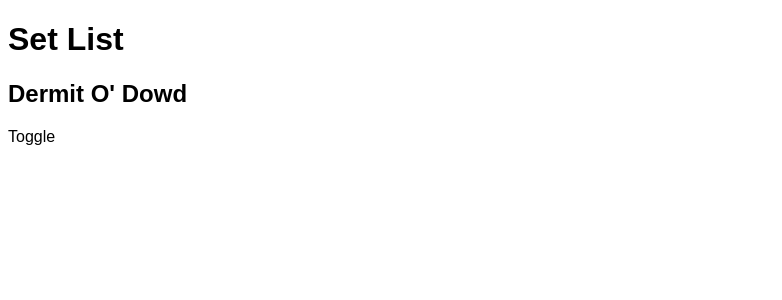
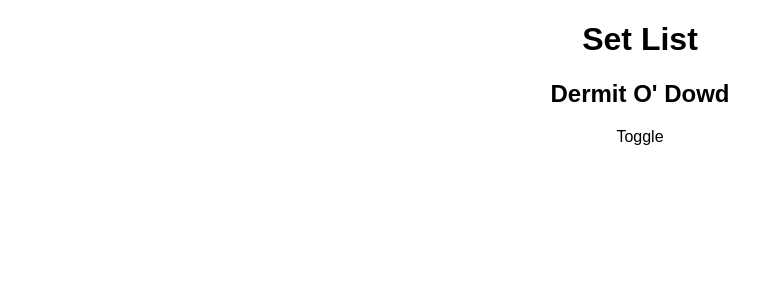
Before and after one commit to chipbell4/set-list, a React app: page / in a window 1280 px wide. Shown: the top 300 px of the page, without its empty margins (0-782 px from the left). Built offline with nearby package versions, Linux system fonts and the light colour scheme.

Commit message:
Some centering

```diff
--- a/src/index.tsx
+++ b/src/index.tsx
@@ -6,7 +6,7 @@ import Song from "./song";
 
 const App = () => {
   return (
-    <div>
+    <div className="app">
       <h1>Set List</h1>
       <Song song={farmersMarket.songs[0]}></Song>
     </div>
--- a/styles.css
+++ b/styles.css
@@ -1,5 +1,13 @@
 html {
     font-family: Arial;
+}
+
+.app {
+    max-width: 800px;
+    width: 90%;
+    margin-left: auto;
+    margin-right: auto;
+    text-align: center;
 }
 
 .song-container.played {
@@ -13,6 +21,9 @@ html {
 table.chord-chart {
     border: 1px solid black;
     border-radius: 4px;
+    margin-left: auto;
+    margin-right: auto;
+    margin-top: 1em;
 }
 
 table.chord-chart td {
```
